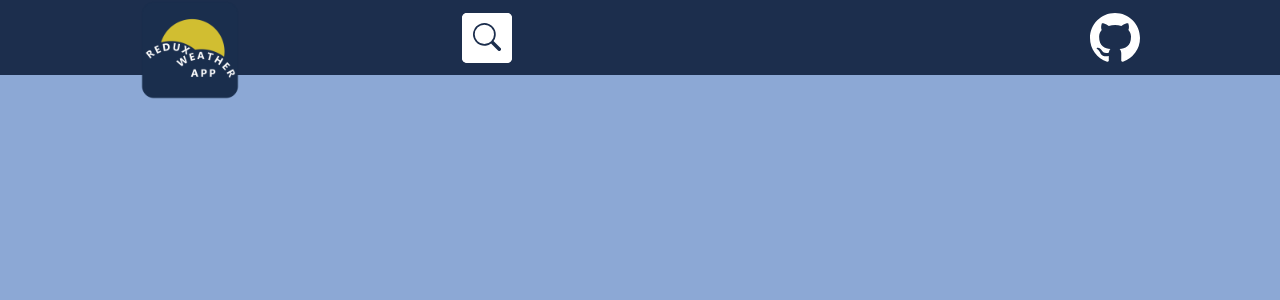
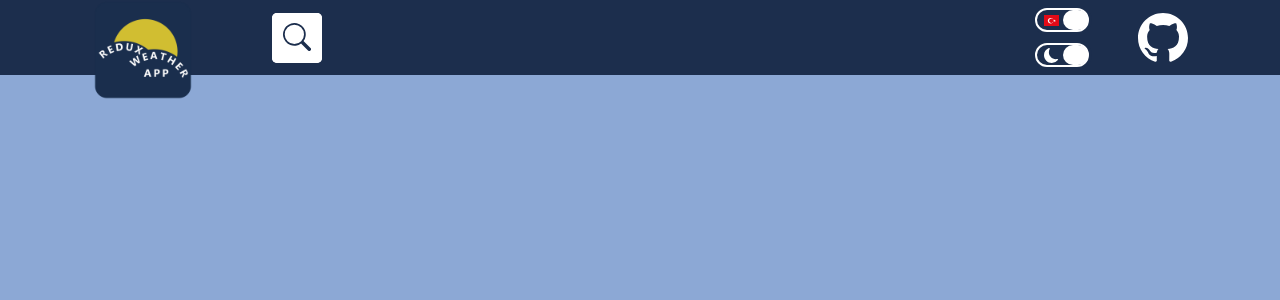
Before and after one commit to emirhancirmencik/redux-weatherapp, a React (Create React App) app: page / in a window 1280 px wide. Shown: the top 300 px of the page. Built offline with nearby package versions, Linux system fonts and the light colour scheme.

Commit message:
theme and language buttons added. nonfunctional

```diff
--- a/package.json
+++ b/package.json
@@ -7,6 +7,7 @@
     "@testing-library/jest-dom": "^5.16.4",
     "@testing-library/react": "^13.1.1",
     "@testing-library/user-event": "^13.5.0",
+    "axios": "^0.27.2",
     "bootstrap": "^5.1.3",
     "react": "^18.1.0",
     "react-bootstrap": "^2.3.1",
--- a/src/App.css
+++ b/src/App.css
@@ -34,7 +34,6 @@ position: relative;
   padding: 15px;
   transition: width 0.3s ease;
   border-radius: 50px 0px 0px 50px;
-
   font-family: 'Quicksand', sans-serif !important;
   border-radius: 5px;
 
@@ -62,3 +61,67 @@ position: relative;
 .gitlogo{
   margin-top: 12.5px !important;
 }
+
+.mybutton{
+  width: 60px;
+  height: 30px;
+  margin-top:5px;
+  padding: 0;
+  border-radius: 55px;
+  box-shadow: 0px;
+  border: 0;
+  position: relative;
+  background-color: #1C2E4D;
+}
+
+.mybutton:active{
+  box-shadow: 0px;
+  border: 0;
+
+}
+.flag-tr{
+  margin-left:12px;
+  margin-top:-3px;
+
+
+}
+.flag-en{
+  margin-top:-3px;
+  margin-left:-24px;
+}
+
+.flags{
+  z-index:2;
+}
+
+.button-back{
+  position:absolute;
+  top: calc(50% - 12px);
+  margin-left: 3px;
+  z-index:1;
+  background-color: #1C2E4D;
+  width: 54px;
+  height:24px;
+  border-radius: 50px;
+  content: '';
+  border: 2px #FFF solid;
+}
+
+.button-slider{
+  position:absolute;
+  top: calc(50% - 10px);
+  margin-left: 4px;
+  z-index:3;
+  background-color: #FFF;
+  order: 2px #FFF solid;
+  width: 25px;
+  height:20px;
+  border-radius: 50px;
+
+  content: '';
+  transition: transform 0.5s ease;
+}
+
+.button-slider.active{
+  transform: translateX(27px);
+}
--- a/src/Components/Nav/Navbar.js
+++ b/src/Components/Nav/Navbar.js
@@ -1,16 +1,23 @@
 import { useState } from "react";
+import { useSelector, useDispatch } from "react-redux";
+import { changeLanguage, changeTheme } from "../../redux/weather/WeatherSlice";
 
 function Navbar() {
-  const [isActive, setActive] = useState(0);
+  const language = useSelector((state) => state.weather.language);
+  const theme = useSelector((state) => state.weather.theme);
+  const [isSearchActive, setActive] = useState(0);
+  const dispatch = useDispatch();
+
   const [search, setSearch] = useState("");
 
   function handleSearch(e) {
     setSearch(e.target.value);
     console.log(search);
+    console.log(language);
   }
 
   function handleButton() {
-    if (isActive === 0) {
+    if (isSearchActive === 0) {
       setActive(1);
     } else {
       if (search.length === 0) {
@@ -23,8 +30,8 @@ function Navbar() {
     <div className="navback">
       <div className="container">
         <div className="row">
-          <div className="col-2  ">
-            <a href="/" class="logo">
+          <div className="col-lg-1 offset-lg-0">
+            <a href="/" className="logo">
               <img
                 src={require("../../logo.png")}
                 alt=""
@@ -33,18 +40,20 @@ function Navbar() {
               />
             </a>
           </div>
-          <div className="col-3 offset-2 ">
+          <div className="col-lg-3 offset-lg-1">
             <div className="">
               <input
                 type="text"
-                className={`search-input ${isActive && "active"}`}
+                className={`search-input ${isSearchActive && "active"}`}
                 onChange={handleSearch}
                 value={search}
                 ref={(input) => input && input.focus()}
               />
             </div>
             <div
-              className={`search-button ${isActive && "active"} text-center`}
+              className={`search-button ${
+                isSearchActive && "active"
+              } text-center`}
               onClick={handleButton}
             >
               <svg
@@ -59,11 +68,117 @@ function Navbar() {
               </svg>
             </div>
           </div>
-          <div className="col-2 offset-3">
+          <div className="col-lg-1 offset-lg-5">
+            <div className="row">
+              <div className="col-5">
+                <button
+                  className="mybutton"
+                  onClick={() => dispatch(changeLanguage())}
+                >
+                  <div className="button-back"></div>
+                  <div
+                    className={`button-slider ${language === "tr" && "active"}`}
+                  ></div>
+                  <div className="row">
+                    <div className="col-5 flags">
+                      <svg
+                        xmlns="http://www.w3.org/2000/svg"
+                        viewBox="0 0 640 480"
+                        width="15"
+                        className="flag-tr"
+                      >
+                        <g fillRule="evenodd">
+                          <path fill="#e30a17" d="M0 0h640v480H0z" />
+                          <path
+                            fill="#fff"
+                            d="M407 247.5c0 66.2-54.6 119.9-122 119.9s-122-53.7-122-120 54.6-119.8 122-119.8 122 53.7 122 119.9z"
+                          />
+                          <path
+                            fill="#e30a17"
+                            d="M413 247.5c0 53-43.6 95.9-97.5 95.9s-97.6-43-97.6-96 43.7-95.8 97.6-95.8 97.6 42.9 97.6 95.9z"
+                          />
+                          <path
+                            fill="#fff"
+                            d="m430.7 191.5-1 44.3-41.3 11.2 40.8 14.5-1 40.7 26.5-31.8 40.2 14-23.2-34.1 28.3-33.9-43.5 12-25.8-37z"
+                          />
+                        </g>
+                      </svg>
+                    </div>
+                    <div className="col-5 offset-2 flags">
+                      <svg
+                        xmlns="http://www.w3.org/2000/svg"
+                        viewBox="0 0 640 480"
+                        width="15"
+                        className="flag-en"
+                      >
+                        <path fill="#012169" d="M0 0h640v480H0z" />
+                        <path
+                          fill="#FFF"
+                          d="m75 0 244 181L562 0h78v62L400 241l240 178v61h-80L320 301 81 480H0v-60l239-178L0 64V0h75z"
+                        />
+                        <path
+                          fill="#C8102E"
+                          d="m424 281 216 159v40L369 281h55zm-184 20 6 35L54 480H0l240-179zM640 0v3L391 191l2-44L590 0h50zM0 0l239 176h-60L0 42V0z"
+                        />
+                        <path
+                          fill="#FFF"
+                          d="M241 0v480h160V0H241zM0 160v160h640V160H0z"
+                        />
+                        <path
+                          fill="#C8102E"
+                          d="M0 193v96h640v-96H0zM273 0v480h96V0h-96z"
+                        />
+                      </svg>
+                    </div>
+                  </div>
+                </button>
+              </div>
+            </div>
+
+            <div className="col-12">
+              <button
+                className="mybutton"
+                onClick={() => dispatch(changeTheme())}
+              >
+                <div className="button-back"></div>
+                <div
+                  className={`button-slider ${theme === "dark" && "active"}`}
+                ></div>
+                <div className="row">
+                  <div className="col-5  flags">
+                    <svg
+                      xmlns="http://www.w3.org/2000/svg"
+                      width="15"
+                      height="15"
+                      fill="white"
+                      className="flag-tr"
+                      viewBox="0 0 16 16"
+                    >
+                      <path d="M6 .278a.768.768 0 0 1 .08.858 7.208 7.208 0 0 0-.878 3.46c0 4.021 3.278 7.277 7.318 7.277.527 0 1.04-.055 1.533-.16a.787.787 0 0 1 .81.316.733.733 0 0 1-.031.893A8.349 8.349 0 0 1 8.344 16C3.734 16 0 12.286 0 7.71 0 4.266 2.114 1.312 5.124.06A.752.752 0 0 1 6 .278z" />
+                    </svg>
+                  </div>
+                  <div className="col-5 offset-2 flags">
+                    <svg
+                      xmlns="http://www.w3.org/2000/svg"
+                      width="15"
+                      height="15"
+                      fill="white"
+                      className="flag-en"
+                      viewBox="0 0 16 16"
+                    >
+                      <path d="M12 8a4 4 0 1 1-8 0 4 4 0 0 1 8 0zM8 0a.5.5 0 0 1 .5.5v2a.5.5 0 0 1-1 0v-2A.5.5 0 0 1 8 0zm0 13a.5.5 0 0 1 .5.5v2a.5.5 0 0 1-1 0v-2A.5.5 0 0 1 8 13zm8-5a.5.5 0 0 1-.5.5h-2a.5.5 0 0 1 0-1h2a.5.5 0 0 1 .5.5zM3 8a.5.5 0 0 1-.5.5h-2a.5.5 0 0 1 0-1h2A.5.5 0 0 1 3 8zm10.657-5.657a.5.5 0 0 1 0 .707l-1.414 1.415a.5.5 0 1 1-.707-.708l1.414-1.414a.5.5 0 0 1 .707 0zm-9.193 9.193a.5.5 0 0 1 0 .707L3.05 13.657a.5.5 0 0 1-.707-.707l1.414-1.414a.5.5 0 0 1 .707 0zm9.193 2.121a.5.5 0 0 1-.707 0l-1.414-1.414a.5.5 0 0 1 .707-.707l1.414 1.414a.5.5 0 0 1 0 .707zM4.464 4.465a.5.5 0 0 1-.707 0L2.343 3.05a.5.5 0 1 1 .707-.707l1.414 1.414a.5.5 0 0 1 0 .708z" />
+                    </svg>
+                  </div>
+                </div>
+              </button>
+            </div>
+          </div>
+          <div className="col-lg-1 offset-lg-0">
             <a
               href="https://github.com/emirhancirmencik"
               className="logo"
-              Target="_blank"
+              target="_blank"
+              rel="noreferrer"
             >
               <svg
                 xmlns="http://www.w3.org/2000/svg"
--- a/src/Components/Weather.js
+++ b/src/Components/Weather.js
@@ -1,9 +1,6 @@
 import React from "react";
 
-import { useSelector } from "react-redux";
-
 function Weather() {
-  const value = useSelector((state) => state.weather.value);
   return <div className=""></div>;
 }
 
--- a/src/redux/weather/WeatherSlice.js
+++ b/src/redux/weather/WeatherSlice.js
@@ -2,8 +2,24 @@ import { createSlice } from "@reduxjs/toolkit";
 
 export const weatherSlice = createSlice({
   name: "weather",
-  initialState: { value: 2 },
-  reducers: {},
+  initialState: { language: "tr", theme: "dark", search: "" },
+  reducers: {
+    changeLanguage: (state) => {
+      if (state.language === "tr") {
+        state.language = "en";
+      } else {
+        state.language = "tr";
+      }
+    },
+    changeTheme: (state) => {
+      if (state.theme === "light") {
+        state.theme = "dark";
+      } else {
+        state.theme = "light";
+      }
+    },
+  },
 });
 
+export const { changeLanguage, changeTheme } = weatherSlice.actions;
 export default weatherSlice.reducer;
```
Also changed, not shown: 2 other files (tests, documents, lock files or other folders).
